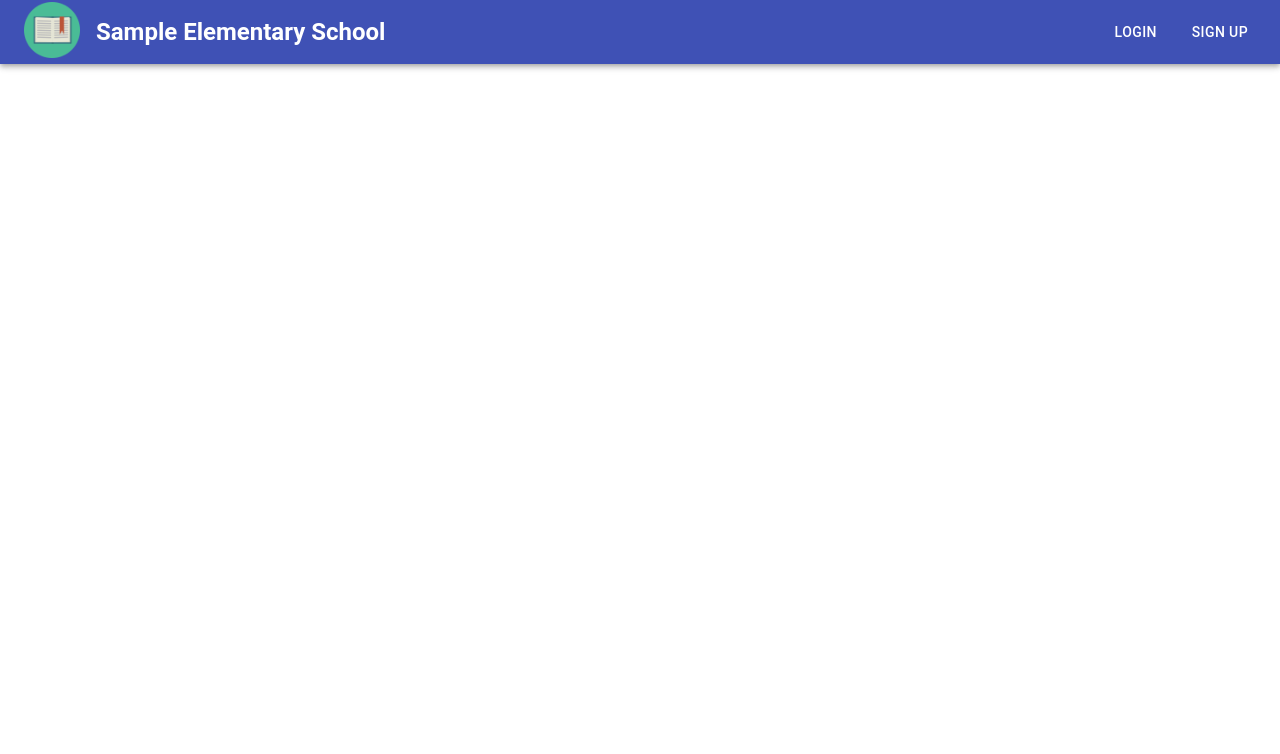
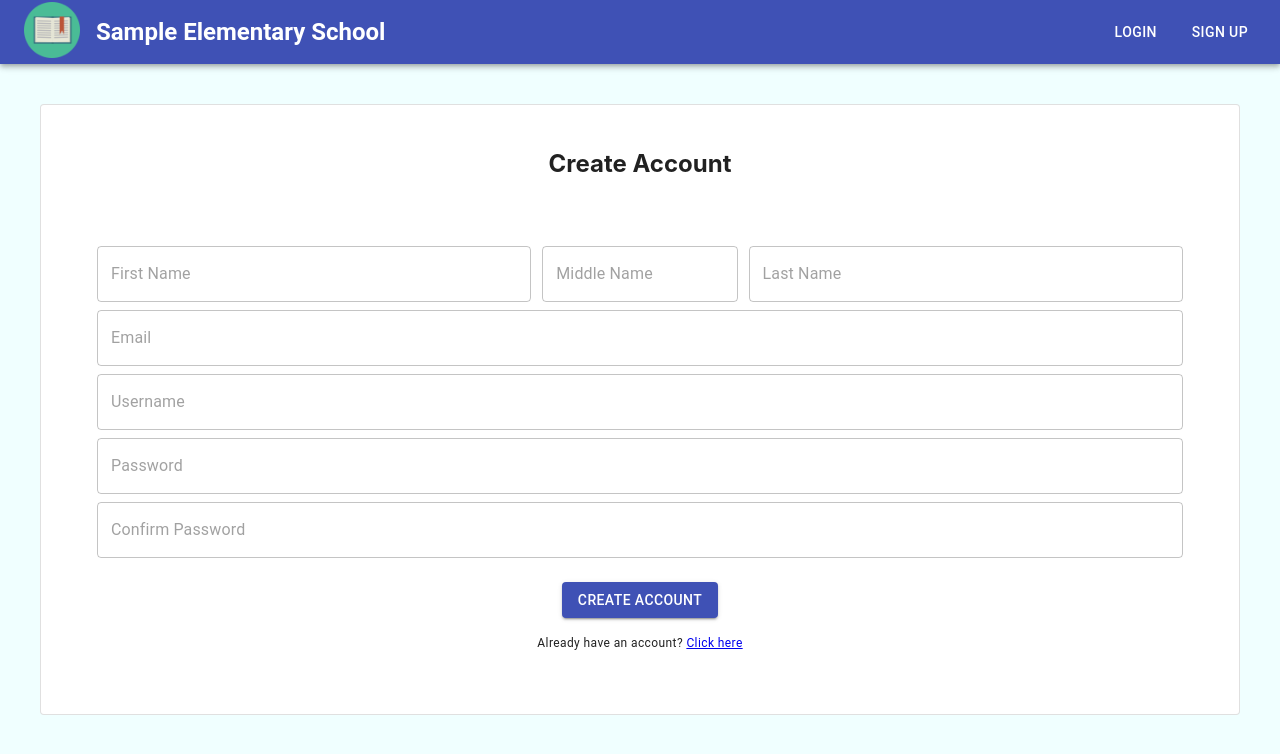
Before and after one commit to mbburgos97/enrollment-frontend, a React (Create React App) app: page /signup in a window 1280 px wide. Shown: the top 754 px of the page. Built offline with nearby package versions, Linux system fonts and the light colour scheme.

Commit message:
EN-11: Created a sign up page. Added hooking of some buttons to navigate to the sign up page. Need to improve code on using map to generate textfields

```diff
--- a/src/components/Banner.tsx
+++ b/src/components/Banner.tsx
@@ -12,6 +12,11 @@ const useStyles = makeStyles((theme: Theme) =>
     },
     button: {
         marginLeft: theme.spacing(2),
+        color: "white",
+        '&:hover': {
+          fontWeight: "bolder",
+          backgroundColor: "black"
+        },
     },
     logo: {
         height: "7vh",
@@ -36,7 +41,9 @@ export const Banner = () => {
                 Sample Elementary School
               </Typography>
               <Button className={classes.button} color="inherit">Login</Button>
-              <Button className={classes.button} color="inherit">Sign up</Button>
+              <Link to="/signup" style={{textDecoration: 'none'}}>
+                <Button className={classes.button} color="inherit">Sign up</Button>
+              </Link>
             </Toolbar>
           </AppBar>
         </div>
--- a/src/components/Schedule.tsx
+++ b/src/components/Schedule.tsx
@@ -5,8 +5,7 @@ import {
   WeekView,
   Appointments,
 } from '@devexpress/dx-react-scheduler-material-ui';
-
-import appointments from "../components/data/today-appointment"
+import appointments from "./data/TodayAppointment"
 
 export const Schedule: React.FC<{}> = () => {
     return(
--- a/src/components/data/today-appointment.ts
+++ b/src/components/data/TodayAppointment.ts
@@ -1,5 +1,5 @@
 import moment from 'moment';
-import { appointments } from './appointment';
+import { Appointments } from './Appointment';
 
 const currentDate = moment();
 let date = currentDate.date();
@@ -21,7 +21,7 @@ const makeTodayAppointment = (startDate: Date, endDate: Date) => {
   };
 };
 
-export default appointments.map(({ startDate, endDate, ...restArgs }) => {
+export default Appointments.map(({ startDate, endDate, ...restArgs }) => {
   const result = {
     ...makeTodayAppointment(startDate, endDate),
     ...restArgs,
--- a/src/components/data/appointment.ts
+++ b/src/components/data/appointment.ts
@@ -1,4 +1,4 @@
-export const appointments = [
+export const Appointments = [
     {
       title: 'English PM-1',
       startDate: new Date(2022, 1, 3, 9, 35),
--- a/src/pages/App.tsx
+++ b/src/pages/App.tsx
@@ -3,15 +3,17 @@ import { Route, Routes } from "react-router-dom";
 import { EntryPage } from "./EntryPage";
 import { StudentProfile } from "./StudentProfile";
 import { HomePage } from "./HomePage";
+import { SignUpPage } from "./SignUpPage";
 
 function App() {
   return (
-    <div style={{height:"100vh"}}>
+    <div style={{height:"100vh", backgroundColor: "azure"}}>
       <Banner></Banner>
       <Routes>
         <Route path="/" element={<EntryPage />} />
         <Route path="/student/:student_id" element={<StudentProfile />} />
         <Route path="/home" element={<HomePage />} />
+        <Route path="/signup" element={<SignUpPage />} />
       </Routes>
     </div>
   );
--- /dev/null
+++ b/src/pages/SignUpPage.tsx
@@ -0,0 +1,113 @@
+import React from "react";
+import Paper from '@material-ui/core/Paper';
+import { makeStyles, createStyles, Theme } from '@material-ui/core/styles';
+import TextField from '@material-ui/core/TextField';
+import Button from '@material-ui/core/Button';
+import Grid from "@material-ui/core/Grid";
+import Typography from '@material-ui/core/Typography';
+import { Link } from "react-router-dom";
+
+const useStyle = makeStyles((theme: Theme) =>
+    createStyles({
+        paper: {
+            margin: "5vh",
+            padding: "3vh",
+            textAlign: "center",
+        },
+        form: {
+            display: 'flex',
+            flexWrap: 'wrap',
+            padding: "4vh",
+            textAlign: "center"
+        },
+        textField: {
+            marginBottom: "1vh"
+        },
+    }));
+
+export const SignUpPage: React.FC<{}> = () => {
+    const classes = useStyle();
+    return (
+        <Paper component="form" className={classes.paper} variant="outlined" >
+            <h2>Create Account</h2>
+            <form autoComplete="off" className={classes.form} noValidate>
+                <div style={{width:"40%"}}>
+                    <TextField
+                        id="first-name"
+                        placeholder="First Name"
+                        fullWidth
+                        margin="normal"
+                        variant="outlined"
+                        required
+                    />
+                </div>
+                <div style={{width:"18%", padding: "0 1%"}}>
+                    <TextField
+                        id="middle-name"
+                        fullWidth
+                        placeholder="Middle Name"
+                        margin="normal"
+                        variant="outlined"
+                        required
+                    />
+                </div>
+
+                <div style={{width:"40%"}}>
+                    <TextField
+                        id="last-name"
+                        placeholder="Last Name"
+                        fullWidth
+                        margin="normal"
+                        variant="outlined"
+                        required
+                    />
+                </div>
+
+                <TextField
+                    id="email"
+                    placeholder="Email"
+                    fullWidth
+                    variant="outlined"
+                    className={classes.textField}
+                    required
+                />
+                <TextField
+                    id="username"
+                    placeholder="Username"
+                    fullWidth
+                    variant="outlined"
+                    className={classes.textField}
+                    required
+                />
+                <TextField
+                    id="password"
+                    placeholder="Password"
+                    fullWidth
+                    variant="outlined"
+                    className={classes.textField}
+                    required
+                />
+                <TextField
+                    id="confirm-password"
+                    placeholder="Confirm Password"
+                    fullWidth
+                    variant="outlined"
+                    className={classes.textField}
+                    required
+                />
+                <Grid container justify="center" style={{marginTop: "2vh"}}>
+                    <Button type="submit" variant="contained" color="primary">
+                        Create Account
+                    </Button>
+                </Grid>
+
+                <div style={{width: "100%", textAlign: "center", paddingTop: "2vh"}}>
+                    <Typography align="center" variant="caption" display="block" gutterBottom>
+                        Already have an account? <Link to="/login">Click here</Link>
+                    </Typography>
+                </div>
+            </form>
+
+        </Paper>
+    );
+}
```
